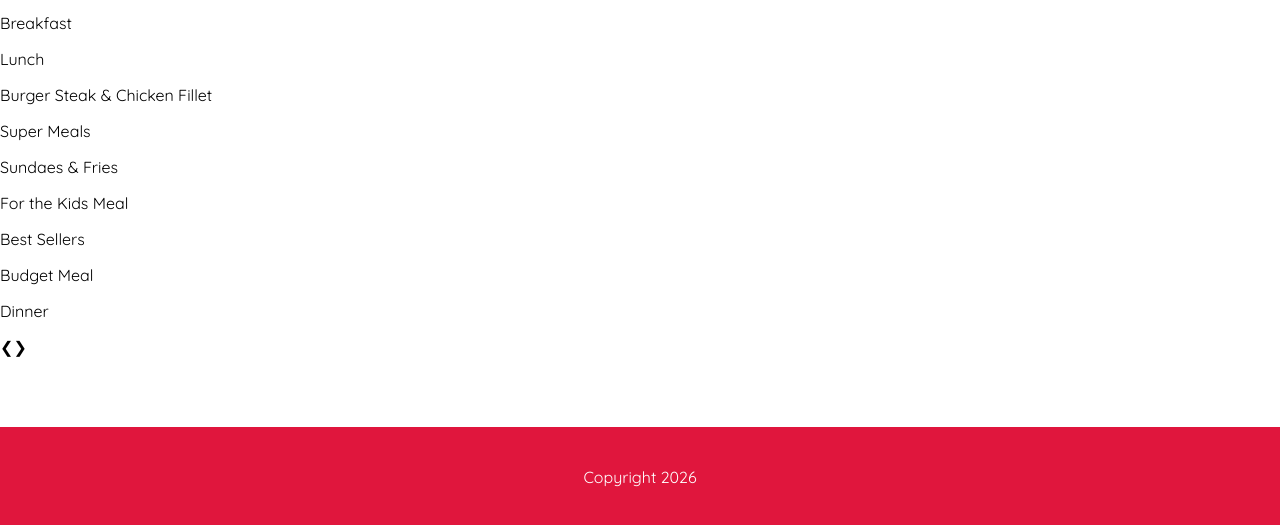
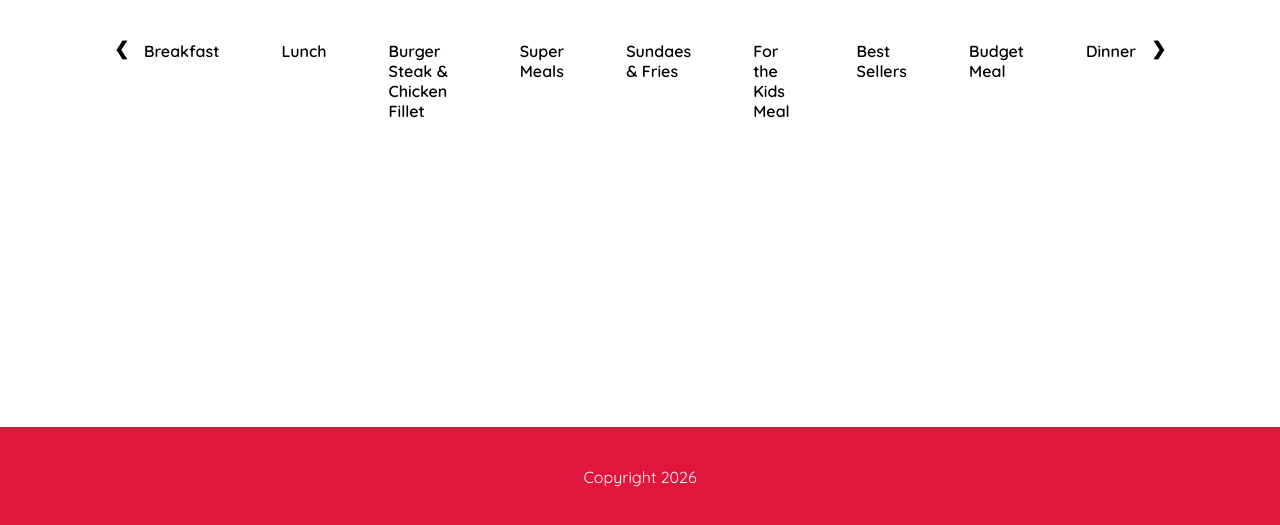
Before and after one commit to xamdp/restaurant-page, a website built with webpack: page src/template.html in a window 1280 px wide. Both pictures are taken after a click on the button "Menu". Shown: the part 273-798 px from the top of the page. Built offline with nearby package versions, Linux system fonts and the light colour scheme.

Commit message:
style: update styles

```diff
--- a/src/slideshow/HomeSlideshow.js
+++ b/src/slideshow/HomeSlideshow.js
@@ -20,6 +20,7 @@ function HomeSlideshow() {
 		slideBoxes.push(slideBox);
 	})
 
+	// idk why i used a tags here
 	const prevBtn = document.createElement("a");
 	const nextBtn = document.createElement("a");
 	prevBtn.classList.add("prev")
--- a/src/styles.css
+++ b/src/styles.css
@@ -250,5 +250,67 @@ nav button {
 .title-container h2 {
 	margin: 0;
 	font-size: 3rem;
-	font-weight: 800;
+	font-weight: bold;
 }
+
+.carousel-container {
+	margin-top: 2rem;
+	overflow: hidden;
+	width: 100%;
+	display: flex;
+	justify-content: center;
+
+}
+
+.carousel-inner {
+	width: 80%;
+	position: relative;
+	display: flex;
+	gap: 30px;
+	justify-content: center;
+}
+
+.text-box {
+	padding: 12px 16px;
+	/* border: 1px solid black; */
+}
+
+.text-box p {
+	margin: 0;
+	font-weight: 600;
+}
+
+.nav-btns {
+	display: flex;
+	position: absolute;
+	top: -8px;
+	left: 0;
+	width: 100%;
+	justify-content: space-between;
+	pointer-events: none;
+	display: flex;
+}
+
+
+.left,
+.right {
+	cursor: pointer;
+	position: absolute;
+	top: 50%;
+	width: auto;
+	padding: 16px;
+	color: black;
+	font-weight: bold;
+	font-size: 18px;
+	border-radius: 0 3px 3px 0;
+	user-select: none;
+	pointer-events: auto;
+}
+
+.nav-btns .right {
+	right: -30px;
+}
+
+.nav-btns .left {
+	left: -30px;
+}
```
